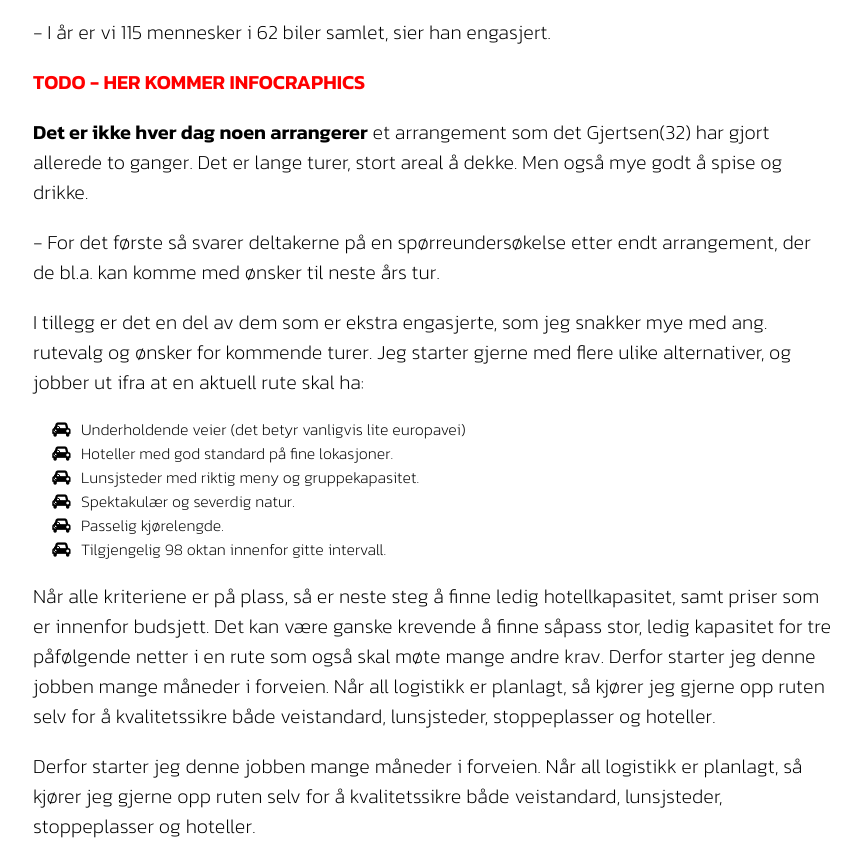
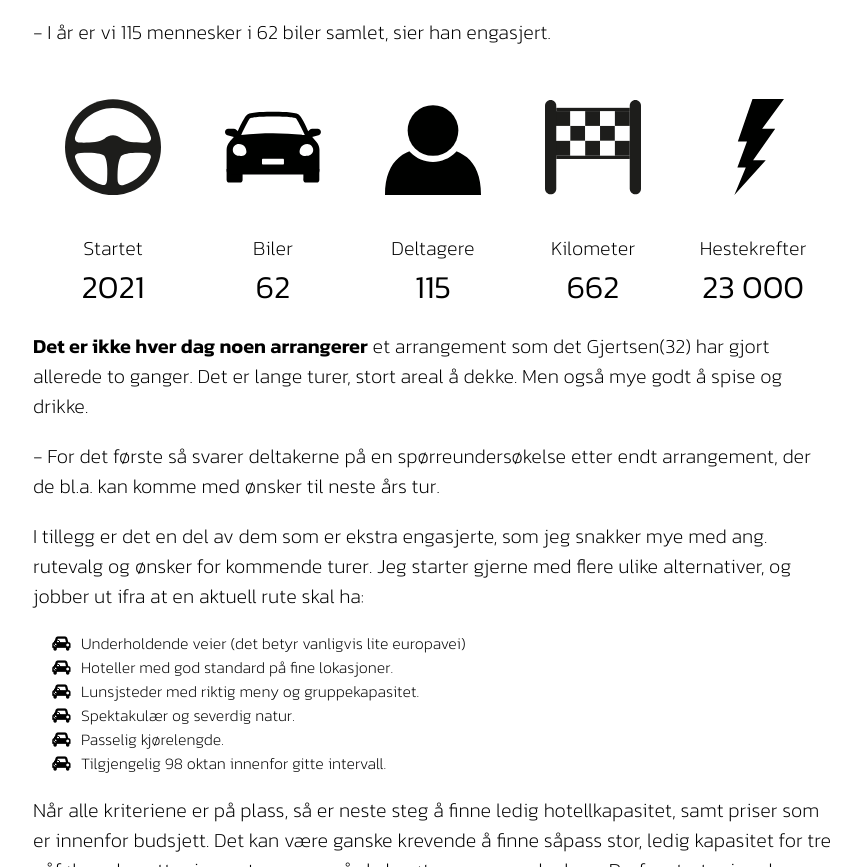
Before and after one commit to joakimvu/Communication-Design, a plain HTML site: page story2/files/template.html in a window 1280 px wide. Shown: the part 3524-4391 px from the top of the page, without its empty margins (207-1068 px from the left). Drawn offline with Linux system fonts and the light colour scheme.

Commit message:
Added Infographic
Added infographic on motorfest info

start time
cars
participant
distance
horsepower

```diff
--- a/story2/files/styles.css
+++ b/story2/files/styles.css
@@ -329,7 +329,40 @@ p {
   padding-bottom: 400px;
 }
 
+/* Infographics */
+.infographic-info-container {
+  display: grid;
+  grid-template-columns: 1fr 1fr 1fr 1fr 1fr;
+}
+
+.infographic-info .infographic-subtitle {
+  text-align: center;
+  margin: 0;
+}
+
+.infographic-info h3 {
+  text-align: center;
+  margin: 0;
+}
+
+.infographic-info-container h3 {
+  font-weight: 300;
+  font-size: 2rem;
+}
+
+.infographic-info-container img {
+  /* height: 100px; */
+  max-width: 1fr;
+  padding: 2rem;
+}
+
 /* MEDIA QUERIES MOBILE FIRST */
+@media only screen and (max-width: 600px) {
+  .infographic-info-container {
+    grid-template-columns: 1fr 1fr 1fr;
+  }
+}
+
 @media only screen and (max-width: 1000px) {
   .text-box h1 {
     max-width: 40rem;
--- a/story2/files/template.html
+++ b/story2/files/template.html
@@ -77,7 +77,35 @@
           <p>
             - I år er vi 115 mennesker i 62 biler samlet, sier han engasjert.
           </p>
-          <p class="todos">TODO - HER KOMMER INFOCRAPHICS</p>
+
+          <!------------ Infographics Motorfest info ------------>
+          <div class="infographic-info-container">
+            <div class="infographic-info">
+              <img src="/story2/files/img/start.svg" alt="" >
+              <p class="infographic-subtitle">Startet</p>
+              <h3>2021</h3>
+            </div>
+            <div class="infographic-info">
+              <img src="/story2/files/img/car.svg" alt="" >
+              <p class="infographic-subtitle">Biler</p>
+              <h3>62</h3>
+            </div>
+            <div class="infographic-info">
+              <img src="/story2/files/img/human.svg" alt="" >
+              <p class="infographic-subtitle">Deltagere</p>
+              <h3>115</h3>
+            </div>
+            <div class="infographic-info">
+              <img src="/story2/files/img/distance.svg" alt="" >
+              <p class="infographic-subtitle">Kilometer</p>
+              <h3>662</h3>
+            </div>
+            <div class="infographic-info">
+              <img src="/story2/files/img/engine.svg" alt="" >
+              <p class="infographic-subtitle">Hestekrefter</p>
+              <h3>23 000</h3>
+            </div>
+          </div>
           <p>
             <strong> Det er ikke hver dag noen arrangerer</strong> et
             arrangement som det Gjertsen(32) har gjort allerede to ganger. Det
```
Also changed, not shown: story2/files/img/car.svg (added), story2/files/img/distance.svg (added), story2/files/img/engine.svg (added), story2/files/img/human.svg (added), story2/files/img/start.svg (added).
